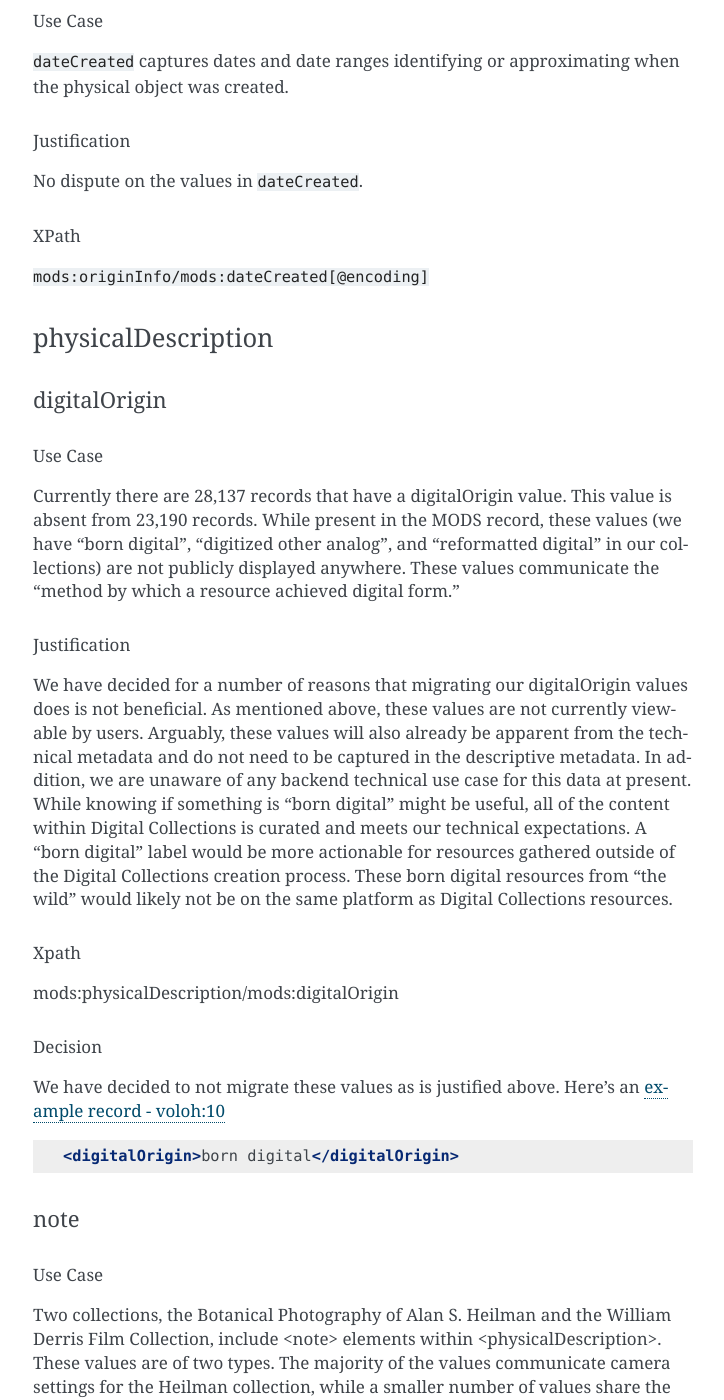
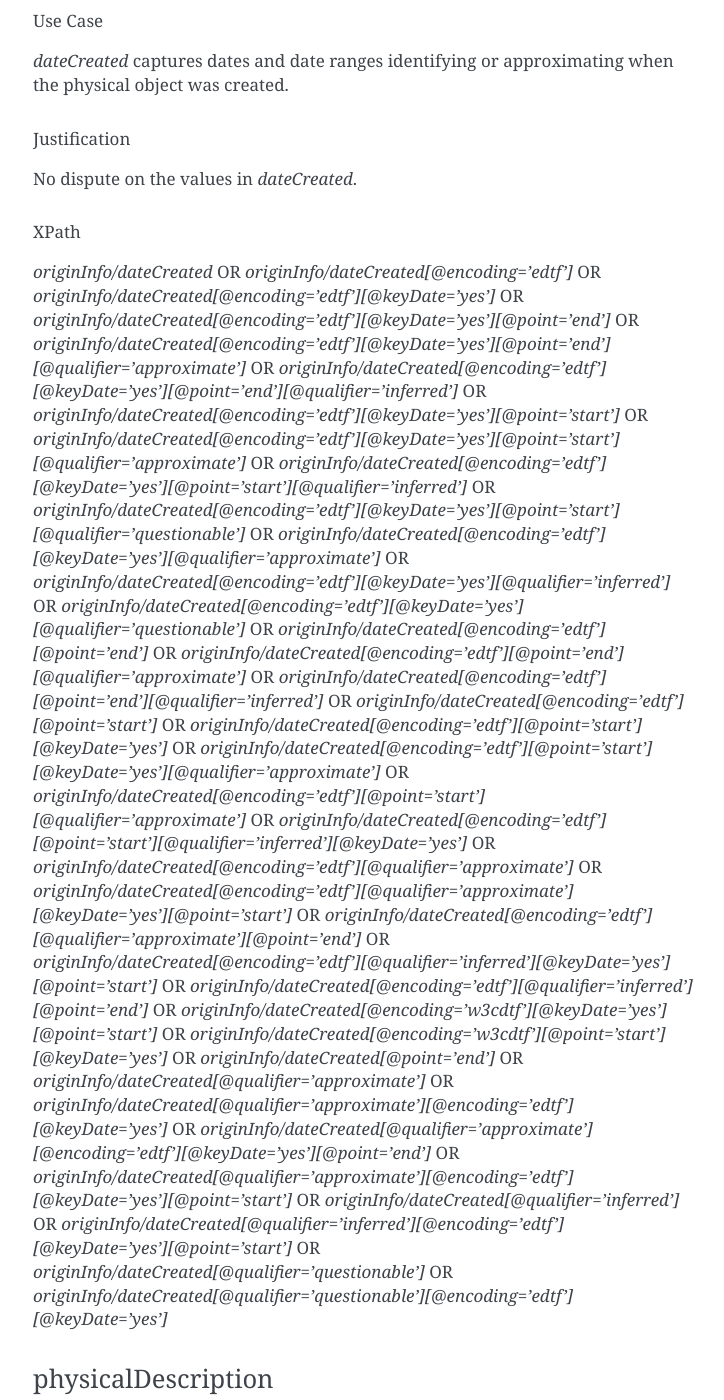
Before and after one commit to UTKcataloging/mods_to_rdf, a Sphinx documentation site: the page built from docs/source/contents/4_draft_mapping.rst, in a window 1280 px wide and 1400 px high, scrolled down 13895 px. Shown: the whole window, without its empty margins (387-1111 px from the left). Built offline with Sphinx 7.4.7, drawn with Linux system fonts in a browser that asks for light colours; formulas are drawn with MathJax 3.

Commit message:
Add `originInfo/dateCreated` XPaths

```diff
--- a/docs/source/contents/4_draft_mapping.rst
+++ b/docs/source/contents/4_draft_mapping.rst
@@ -672,23 +672,59 @@ name
 originInfo
 ==========
 
-:code:`originInfo/dateCreated`
-------------------------------
-
-Use Case
-^^^^^^^^
-
-:code:`dateCreated` captures dates and date ranges identifying or approximating when the physical object was created.
-
-Justification
-^^^^^^^^^^^^^
-
-No dispute on the values in :code:`dateCreated`.
+`originInfo/dateCreated`
+------------------------
+
+Use Case
+^^^^^^^^
+
+`dateCreated` captures dates and date ranges identifying or approximating when the physical object was created.
+
+Justification
+^^^^^^^^^^^^^
+
+No dispute on the values in `dateCreated`.
 
 XPath
 ^^^^^
 
-:code:`mods:originInfo/mods:dateCreated[@encoding]`
+`originInfo/dateCreated` OR
+`originInfo/dateCreated[@encoding='edtf']` OR
+`originInfo/dateCreated[@encoding='edtf'][@keyDate='yes']` OR
+`originInfo/dateCreated[@encoding='edtf'][@keyDate='yes'][@point='end']` OR
+`originInfo/dateCreated[@encoding='edtf'][@keyDate='yes'][@point='end'][@qualifier='approximate']` OR
+`originInfo/dateCreated[@encoding='edtf'][@keyDate='yes'][@point='end'][@qualifier='inferred']` OR
+`originInfo/dateCreated[@encoding='edtf'][@keyDate='yes'][@point='start']` OR
+`originInfo/dateCreated[@encoding='edtf'][@keyDate='yes'][@point='start'][@qualifier='approximate']` OR
+`originInfo/dateCreated[@encoding='edtf'][@keyDate='yes'][@point='start'][@qualifier='inferred']` OR
+`originInfo/dateCreated[@encoding='edtf'][@keyDate='yes'][@point='start'][@qualifier='questionable']` OR
+`originInfo/dateCreated[@encoding='edtf'][@keyDate='yes'][@qualifier='approximate']` OR
+`originInfo/dateCreated[@encoding='edtf'][@keyDate='yes'][@qualifier='inferred']` OR
+`originInfo/dateCreated[@encoding='edtf'][@keyDate='yes'][@qualifier='questionable']` OR
+`originInfo/dateCreated[@encoding='edtf'][@point='end']` OR
+`originInfo/dateCreated[@encoding='edtf'][@point='end'][@qualifier='approximate']` OR
+`originInfo/dateCreated[@encoding='edtf'][@point='end'][@qualifier='inferred']` OR
+`originInfo/dateCreated[@encoding='edtf'][@point='start']` OR
+`originInfo/dateCreated[@encoding='edtf'][@point='start'][@keyDate='yes']` OR
+`originInfo/dateCreated[@encoding='edtf'][@point='start'][@keyDate='yes'][@qualifier='approximate']` OR
+`originInfo/dateCreated[@encoding='edtf'][@point='start'][@qualifier='approximate']` OR
+`originInfo/dateCreated[@encoding='edtf'][@point='start'][@qualifier='inferred'][@keyDate='yes']` OR
+`originInfo/dateCreated[@encoding='edtf'][@qualifier='approximate']` OR
+`originInfo/dateCreated[@encoding='edtf'][@qualifier='approximate'][@keyDate='yes'][@point='start']` OR
+`originInfo/dateCreated[@encoding='edtf'][@qualifier='approximate'][@point='end']` OR
+`originInfo/dateCreated[@encoding='edtf'][@qualifier='inferred'][@keyDate='yes'][@point='start']` OR
+`originInfo/dateCreated[@encoding='edtf'][@qualifier='inferred'][@point='end']` OR
+`originInfo/dateCreated[@encoding='w3cdtf'][@keyDate='yes'][@point='start']` OR
+`originInfo/dateCreated[@encoding='w3cdtf'][@point='start'][@keyDate='yes']` OR
+`originInfo/dateCreated[@point='end']` OR
+`originInfo/dateCreated[@qualifier='approximate']` OR
+`originInfo/dateCreated[@qualifier='approximate'][@encoding='edtf'][@keyDate='yes']` OR
+`originInfo/dateCreated[@qualifier='approximate'][@encoding='edtf'][@keyDate='yes'][@point='end']` OR
+`originInfo/dateCreated[@qualifier='approximate'][@encoding='edtf'][@keyDate='yes'][@point='start']` OR
+`originInfo/dateCreated[@qualifier='inferred']` OR
+`originInfo/dateCreated[@qualifier='inferred'][@encoding='edtf'][@keyDate='yes'][@point='start']` OR
+`originInfo/dateCreated[@qualifier='questionable']` OR
+`originInfo/dateCreated[@qualifier='questionable'][@encoding='edtf'][@keyDate='yes']`
 
 physicalDescription
 ===================
```
